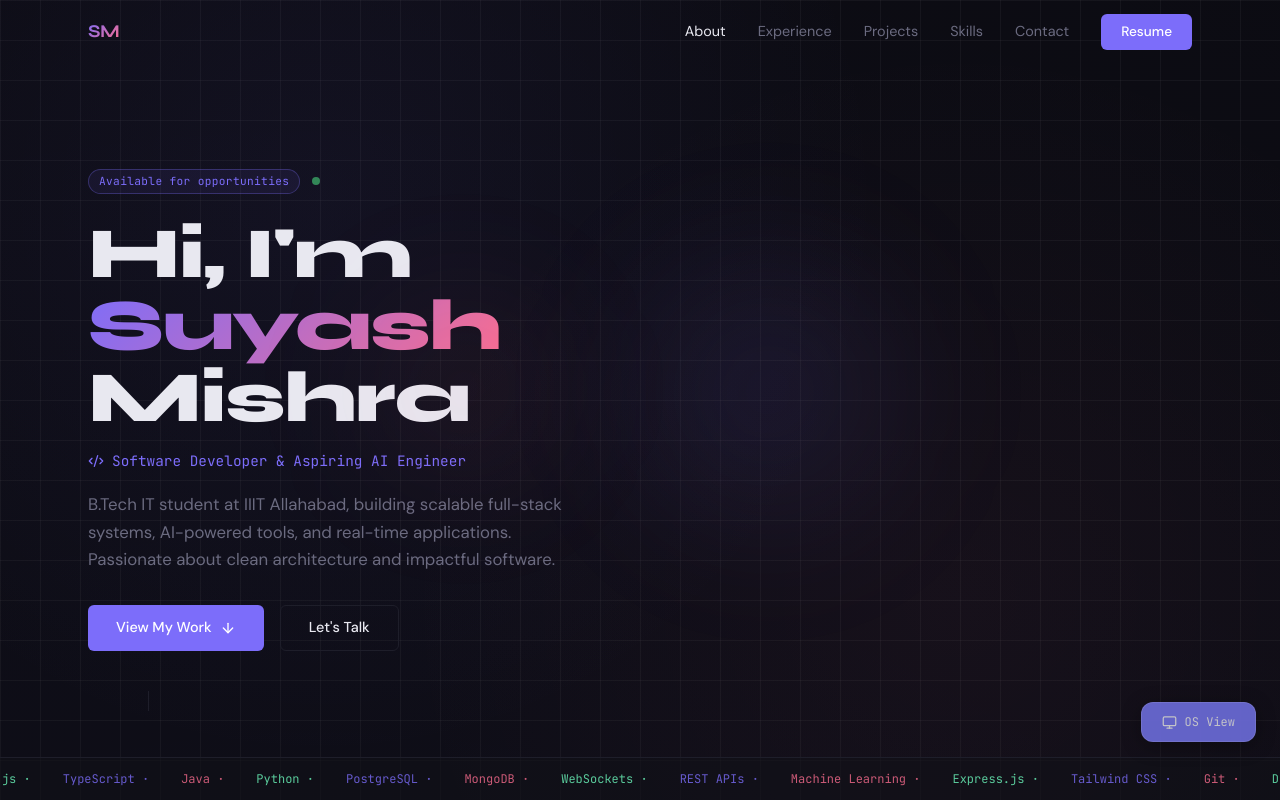
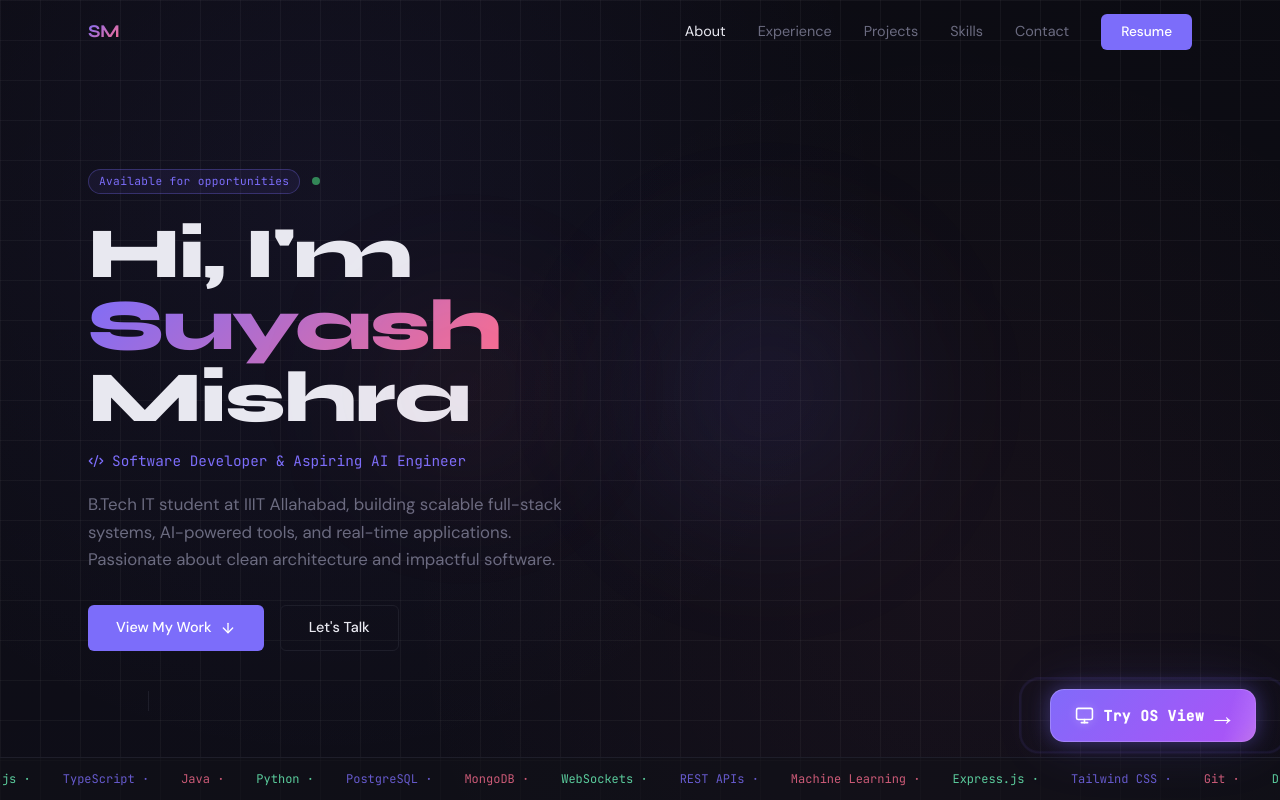
Before and after one commit to Suyash1933/portfolio, a Next.js app: page / in a window 1280 px wide. Shown: the top 800 px of the page. Built offline with nearby package versions, Linux system fonts and the light colour scheme.

Commit message:
UI enhancements: skills layout, OS view button, wallpaper fix

```diff
--- a/app/globals.css
+++ b/app/globals.css
@@ -418,6 +418,23 @@ body {
   50% { transform: translate(20px, -20px); }
 }
 
+/* OS View toggle button animations */
+@keyframes os-ping {
+  0% { opacity: 1; transform: scale(1); }
+  75%, 100% { opacity: 0; transform: scale(1.3); }
+}
+
+@keyframes os-gradient {
+  0% { background-position: 0% 50%; }
+  50% { background-position: 100% 50%; }
+  100% { background-position: 0% 50%; }
+}
+
+@keyframes os-shimmer {
+  0% { background-position: 200% 0; }
+  100% { background-position: -200% 0; }
+}
+
 .os-window-content::-webkit-scrollbar {
   width: 5px;
 }
--- a/app/page.js
+++ b/app/page.js
@@ -50,43 +50,74 @@ export default function Home() {
   return (
     <main className="noise grid-bg">
       {/* Floating toggle to switch to OS view */}
-      <button
-        onClick={() => setView('os')}
+      <div
         style={{
           position: 'fixed',
           bottom: 58,
           right: 24,
           zIndex: 99999,
+        }}
+      >
+        {/* Ping ring */}
+        <div
+          style={{
+            position: 'absolute',
+            inset: -4,
+            borderRadius: 16,
+            border: '2px solid rgba(124,109,250,0.6)',
+            animation: 'os-ping 2s cubic-bezier(0,0,0.2,1) infinite',
+            pointerEvents: 'none',
+          }}
+        />
+        <button
+          onClick={() => setView('os')}
+          className="os-view-btn"
+          style={{
+            position: 'relative',
             display: 'flex',
             alignItems: 'center',
-          gap: 8,
-          padding: '10px 20px',
-          borderRadius: 12,
-          background: 'rgba(115, 115, 231, 0.85)',
-          backdropFilter: 'blur(16px)',
-          WebkitBackdropFilter: 'blur(16px)',
-          border: '1px solid rgba(158, 158, 215, 0.25)',
-          color: '#c3c3c8',
+            gap: 10,
+            padding: '12px 24px',
+            borderRadius: 14,
+            background: 'linear-gradient(135deg, #7c6dfa 0%, #a855f7 50%, #fa6d8f 100%)',
+            backgroundSize: '200% 200%',
+            animation: 'os-gradient 3s ease infinite',
+            border: '1px solid rgba(255,255,255,0.2)',
+            color: '#fff',
             fontFamily: "'JetBrains Mono', monospace",
-          fontSize: '0.75rem',
+            fontSize: '0.8rem',
+            fontWeight: 600,
+            letterSpacing: '0.04em',
             cursor: 'pointer',
-          transition: 'all 0.25s ease',
-          boxShadow: '0 4px 20px rgba(0,0,0,0.3)',
+            transition: 'all 0.3s cubic-bezier(0.4,0,0.2,1)',
+            boxShadow: '0 0 20px rgba(124,109,250,0.4), 0 0 60px rgba(124,109,250,0.15), 0 4px 20px rgba(0,0,0,0.3)',
+            overflow: 'hidden',
           }}
           onMouseEnter={(e) => {
-          e.currentTarget.style.borderColor = 'rgba(124,109,250,0.5)'
-          e.currentTarget.style.boxShadow = '0 4px 24px rgba(124,109,250,0.2)'
-          e.currentTarget.style.transform = 'translateY(-2px)'
+            e.currentTarget.style.transform = 'translateY(-3px) scale(1.05)'
+            e.currentTarget.style.boxShadow = '0 0 30px rgba(124,109,250,0.6), 0 0 80px rgba(124,109,250,0.25), 0 8px 30px rgba(0,0,0,0.3)'
           }}
           onMouseLeave={(e) => {
-          e.currentTarget.style.borderColor = 'rgba(124,109,250,0.25)'
-          e.currentTarget.style.boxShadow = '0 4px 20px rgba(0,0,0,0.3)'
-          e.currentTarget.style.transform = 'translateY(0)'
+            e.currentTarget.style.transform = 'translateY(0) scale(1)'
+            e.currentTarget.style.boxShadow = '0 0 20px rgba(124,109,250,0.4), 0 0 60px rgba(124,109,250,0.15), 0 4px 20px rgba(0,0,0,0.3)'
           }}
         >
-        <Monitor size={15} />
-        OS View
+          {/* Shimmer overlay */}
+          <div
+            style={{
+              position: 'absolute',
+              inset: 0,
+              background: 'linear-gradient(105deg, transparent 40%, rgba(255,255,255,0.2) 50%, transparent 60%)',
+              backgroundSize: '200% 100%',
+              animation: 'os-shimmer 2.5s ease-in-out infinite',
+              pointerEvents: 'none',
+            }}
+          />
+          <Monitor size={19} style={{ filter: 'drop-shadow(0 0 4px rgba(255,255,255,0.4))' }} />
+          <span style={{ fontSize: '0.9rem', fontWeight: 600 }}>Try OS View</span>
+          <span style={{ fontSize: '1.7rem', lineHeight: 1 }}>→</span>
         </button>
+      </div>
 
       <Navbar />
       <Hero />
--- a/components/Skills.js
+++ b/components/Skills.js
@@ -1,5 +1,5 @@
 'use client'
-import { useEffect, useRef, useState } from 'react'
+import { useEffect, useRef } from 'react'
 import { Cpu, Database, Globe, Wrench, BookOpen, BarChart2, ExternalLink } from 'lucide-react'
 
 const skillGroups = [
@@ -33,45 +33,10 @@ const skillGroups = [
     color: '#6db8fa',
     skills: ['DSA', 'OOP', 'Operating Systems', 'DBMS', 'Artificial Intelligence', 'Machine Learning'],
   },
-  {
-    category: 'Coding Profiles',
-    icon: BarChart2,
-    color: '#fa9e6d',
-    skills: ['Codeforces', 'LeetCode', 'CodeChef'],
-  },
 ]
-
-const proficiencyData = [
-  { skill: 'React / Next.js', level: 90 },
-  { skill: 'Node.js / Express', level: 85 },
-  { skill: 'Java', level: 80 },
-  { skill: 'Python / ML', level: 75 },
-  { skill: 'DSA & Algorithms', level: 82 },
-  { skill: 'Databases (SQL/NoSQL)', level: 80 },
-]
-
-function ProficiencyBar({ skill, level, visible }) {
-  return (
-    <div>
-      <div className="flex justify-between items-center mb-2">
-        <span style={{ fontSize: '0.85rem', color: 'var(--text)' }}>{skill}</span>
-        <span style={{ fontFamily: 'JetBrains Mono', fontSize: '0.75rem', color: 'var(--accent)' }}>
-          {level}%
-        </span>
-      </div>
-      <div className="skill-bar">
-        <div
-          className="skill-bar-fill"
-          style={{ width: visible ? `${level}%` : '0%' }}
-        />
-      </div>
-    </div>
-  )
-}
 
 export default function Skills() {
   const sectionRef = useRef(null)
-  const [barsVisible, setBarsVisible] = useState(false)
 
   useEffect(() => {
     const observer = new IntersectionObserver(
@@ -79,7 +44,6 @@ export default function Skills() {
         entries.forEach((entry) => {
           if (entry.isIntersecting) {
             entry.target.classList.add('visible')
-            setBarsVisible(true)
           }
         })
       },
@@ -116,9 +80,8 @@ export default function Skills() {
           </p>
         </div>
 
-        <div className="grid md:grid-cols-2 gap-12">
-          {/* Skill groups */}
-          <div className="section-reveal flex flex-col gap-5">
+        {/* Skill groups - full width grid */}
+        <div className="section-reveal grid md:grid-cols-2 lg:grid-cols-3 gap-5">
           {skillGroups.map((group, i) => {
             const Icon = group.icon
             return (
@@ -172,47 +135,36 @@ export default function Skills() {
               </div>
             )
           })}
-          </div>
 
-          {/* Proficiency bars */}
-          <div className="section-reveal" style={{ transitionDelay: '0.2s' }}>
+          {/* Education - fits as a card in the grid */}
           <div
             style={{
               background: 'var(--card)',
               border: '1px solid var(--border)',
-                borderRadius: '20px',
-                padding: '32px',
-                position: 'sticky',
-                top: '90px',
+              borderRadius: '14px',
+              padding: '18px 20px',
+              transition: 'border-color 0.2s',
             }}
+            onMouseEnter={(e) =>
+              (e.currentTarget.style.borderColor = 'rgba(124,109,250,0.3)')
+            }
+            onMouseLeave={(e) =>
+              (e.currentTarget.style.borderColor = 'var(--border)')
+            }
           >
-              <h3
-                className="font-display font-bold mb-6"
-                style={{ fontSize: '1.1rem' }}
-              >
-                Proficiency Levels
-              </h3>
-              <div className="flex flex-col gap-5">
-                {proficiencyData.map((item, i) => (
-                  <ProficiencyBar key={i} {...item} visible={barsVisible} />
-                ))}
-              </div>
-
-              <div className="glow-line mt-8 mb-6" />
-
-              {/* Education */}
-              <div>
-                <p
+            <div className="flex items-center gap-2 mb-3">
+              <BookOpen size={15} style={{ color: 'var(--accent)' }} />
+              <span
                 style={{
                   fontFamily: 'JetBrains Mono',
-                    fontSize: '0.7rem',
-                    color: 'var(--muted)',
-                    marginBottom: '12px',
+                  fontSize: '0.72rem',
+                  color: 'var(--accent)',
                   letterSpacing: '0.05em',
                 }}
               >
                 EDUCATION
-                </p>
+              </span>
+            </div>
             <div className="flex items-start gap-3">
               <div
                 style={{
@@ -241,8 +193,6 @@ export default function Skills() {
                 <p style={{ color: 'var(--muted)', fontSize: '0.75rem', fontFamily: 'JetBrains Mono', marginTop: '4px' }}>
                   2022 – Present
                 </p>
-                  </div>
-                </div>
               </div>
             </div>
           </div>
--- a/components/os/MenuBar.js
+++ b/components/os/MenuBar.js
@@ -65,8 +65,11 @@ export default function MenuBar() {
   }, [])
 
   useEffect(() => {
-    const screen = document.querySelector('[data-os-screen]')
-    if (screen) screen.style.filter = `brightness(${brightness / 100})`
+    const overlay = document.querySelector('[data-os-brightness-overlay]')
+    if (overlay) {
+      const dimAmount = 1 - brightness / 100
+      overlay.style.opacity = dimAmount
+    }
   }, [brightness])
 
   useEffect(() => {
```
Also changed, not shown: components/os/Desktop.js (+74 -23 lines), 1 other file (tests, documents, lock files or other folders). Lines whose indentation alone changed are shown as unchanged.
